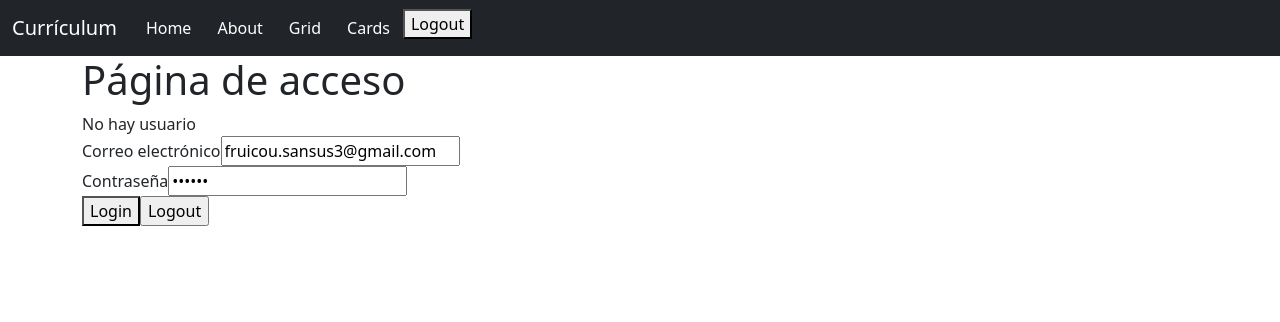
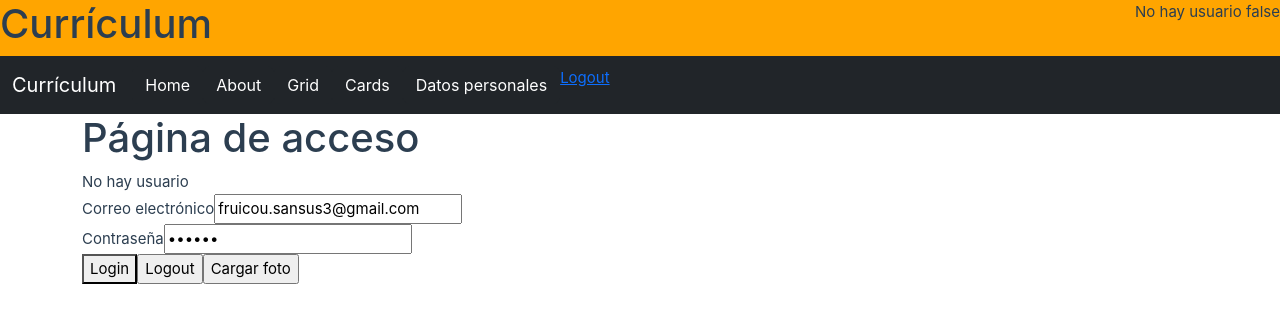
Before and after one commit to Oteriyo8/curriculum-vitae, a Vue app: page /sign-in in a window 1280 px wide. Shown: the top 322 px of the page. Built offline with nearby package versions, Linux system fonts and the light colour scheme; no server answers.

Commit message:
actualización 3.33
añadido carga de datos solo si se está loggeado en firestore + carga de imagen desde firestore

```diff
--- a/src/App.vue
+++ b/src/App.vue
@@ -1,43 +1,29 @@
 <script setup>
 import { RouterLink, RouterView } from "vue-router";
-import HelloWorld from "@/components/HelloWorld.vue";
+import { useStoreUsers } from "./stores/users";
+import TheHeader from "./components/TheHeader.vue";
+
+const userStore = useStoreUsers()
+
+const almacen = useStoreUsers();
+almacen.logged();
+
 </script>
 
 <template>
-  <div>
-    <nav class="navbar navbar-expand-lg navbar-dark bg-dark">
-      <div class="container-fluid">
-        <a class="navbar-brand" href="/">Currículum</a>
-        <!-- <button class="navbar-toggler" type="button" data-bs-toggle="collapse" data-bs-target="#navbarNav" aria-controls="navbarNav" aria-expanded="false" aria-label="Toggle navigation">
-        <span class="navbar-toggler-icon"></span>
-      </button> -->
-        <div class="navbar-collapse" id="navbarNav">
-        <ul class="nav">
-          <li class="nav-item">
-            <RouterLink to="/" class="btn btn-dark mr-2">Home</RouterLink>
-          </li>
-          <li class="nav-item">
-            <RouterLink to="/about" class="btn btn-dark mr-2">About</RouterLink>
-          </li>
-          <li class="nav-item">
-            <RouterLink to="/grid" class="btn btn-dark mr-2">Grid</RouterLink>
-          </li>
-          <li class="nav-item">
-            <RouterLink to="/cards" class="btn btn-dark mr-2">Cards</RouterLink>
-          </li>
-          <li class="nav-item">
-            <button @click="userStore.logout">Logout</button>
-          </li>
-        </ul>
-        </div>
-      </div>
-    </nav>
-  </div>
+<TheHeader :correo="almacen.getEmailUser" :logged="almacen.user?true:false"></TheHeader>
+
   <RouterView />
 
 </template>
 
-<!-- <script setup>
-import { useStoreUsers } from "./stores/users";
-const userStore = useStoreUsers()
-</script> -->
+<style>
+@import '@/assets/base.css'
+
+/* #app {
+  max-width: 1280px;
+  margin: 0 auto;
+  padding: 0;
+
+} */
+</style>
--- /dev/null
+++ b/src/components/TheHeader.vue
@@ -0,0 +1,64 @@
+<template>
+    <header class="main-header">
+        <h1>Currículum</h1>
+        {{correo}} {{logged}}
+
+
+    </header>
+<div>
+    <nav class="navbar navbar-expand-lg navbar-dark bg-dark">
+      <div class="container-fluid">
+        <a class="navbar-brand" href="/">Currículum</a>
+        <!-- <button class="navbar-toggler" type="button" data-bs-toggle="collapse" data-bs-target="#navbarNav" aria-controls="navbarNav" aria-expanded="false" aria-label="Toggle navigation">
+        <span class="navbar-toggler-icon"></span>
+      </button> -->
+        <div class="navbar-collapse" id="navbarNav">
+        <ul class="nav">
+          <li class="nav-item">
+            <RouterLink to="/" class="btn btn-dark mr-2">Home</RouterLink>
+          </li>
+          <li class="nav-item">
+            <RouterLink to="/about" class="btn btn-dark mr-2">About</RouterLink>
+          </li>
+          <li class="nav-item">
+            <RouterLink to="/grid" class="btn btn-dark mr-2">Grid</RouterLink>
+          </li>
+          <li class="nav-item">
+            <RouterLink to="/cards" class="btn btn-dark mr-2">Cards</RouterLink>
+          </li>
+          <li class="nav-item">
+            <RouterLink to="/datospersonales" class="btn btn-dark mr-2">Datos personales</RouterLink>
+          </li>
+          <li class="nav-item">
+            <RouterLink to="/sign-in">Logout</RouterLink>
+          </li>
+        </ul>
+        </div>
+      </div>
+    </nav>
+  </div>
+
+</template>
+
+<script setup>
+// @click="userStore.logout" en el boton
+defineProps({
+   correo:{
+       type: String,
+       default: 'd'
+   },
+   logged: {
+       type: Boolean,
+       default: false
+   }
+});
+
+</script>
+
+<style scoped>
+.main-header{
+    display: flex;
+    justify-content: space-between;
+    background-color: orange;
+}
+</style>
--- /dev/null
+++ b/src/firebase.cloud.storage.js
@@ -0,0 +1,9 @@
+import { storage } from "./firebase";
+
+import { ref, getDownloadURL } from "firebase/storage";
+
+export const getURL = async (ruta = 'profile/rosa.jpeg') =>{
+    const pathReference = ref(storage, ruta);
+    const url = await getDownloadURL(pathReference)
+    return url;
+}
--- a/src/firebase.js
+++ b/src/firebase.js
@@ -2,6 +2,8 @@
 import { initializeApp } from "firebase/app";
 import { getFirestore } from "firebase/firestore";
 import { getAuth } from "firebase/auth";
+// cloud storage
+import { getStorage } from "firebase/storage";
 // TODO: Add SDKs for Firebase products that you want to use
 // https://firebase.google.com/docs/web/setup#available-libraries
 
@@ -22,4 +24,6 @@ export const db = getFirestore(app);
 
 export const auth = getAuth();
 
+export const storage = getStorage(app);
+
 // console.log(app)
--- a/src/router/index.js
+++ b/src/router/index.js
@@ -52,7 +52,14 @@ const router = createRouter({
 
       component: () =>
         import("../views/AccesoView.vue"),
-    }
+    },
+    {
+      path: "/datospersonales",
+      name: "DatosPersonales",
+
+      component: () =>
+        import(/* webpackChunkName: "about" */ "../views/DatosPersonales.vue"),
+    },
   ]
 })
 
--- a/src/stores/users.js
+++ b/src/stores/users.js
@@ -1,12 +1,13 @@
 import { defineStore } from "pinia";
 import { auth } from "../firebase";
-import { signInWithEmailAndPassword,signOut } from "firebase/auth";
+import { signInWithEmailAndPassword,signOut, onAuthStateChanged } from "firebase/auth";
 import router from "../router";
 
 export const useStoreUsers = defineStore("users", {
   state: () => {
     return {
       user: null,
+      errores: null
     };
   },
   getters: {
@@ -19,6 +20,16 @@ export const useStoreUsers = defineStore("users", {
       }
   },
   actions: {
+    logged() {
+      onAuthStateChanged(auth, (user) => {
+        if (user) {
+          // User is signed in, ...
+          this.user = user;
+        } else {
+          this.user = null;
+        }
+      })
+    },
       logout( ) {
         signOut(auth).then(() => {
             this.user = null;
@@ -29,21 +40,12 @@ export const useStoreUsers = defineStore("users", {
             console.log(error)
           });
       },
-    signIn({ email, password }) {
+    async signIn({ email, password }) {
       //     const {email,password} = datos;
-      signInWithEmailAndPassword(auth, email, password)
-        .then((userCredential) => {
-          // Signed in, this. coge las variables que hay en el state
-          this.user = userCredential.user;
-          // ...
-          router.push('/');
-          console.log(this.user)
-        })
-        .catch((error) => {
-          const errorCode = error.code;
-          const errorMessage = error.message;
-          console.log(errorCode, "=>", errorMessage)
-        });
+      const userCredential = await signInWithEmailAndPassword(auth, email, password)
+      this.user = userCredential.user
+
+
     },
   },
 });
--- a/src/views/AboutView.vue
+++ b/src/views/AboutView.vue
@@ -1,12 +1,23 @@
 <template>
-  <div class="about">
-    <ObtenerDatos></ObtenerDatos>
+  <div class="about container">
+    <h1>This is an about page</h1>
+    <img :src="url" alt="No hay imagen">
   </div>
 
 </template>
 
 <script setup>
 import ObtenerDatos from '../components/ObtenerDatos.vue';
+import { getURL } from '../firebase.cloud.storage';
+import { ref } from 'vue';
+// console.log(typeof getURL)
+
+const url = ref("")
+const cargarFoto = async () => {
+  url.value = await getURL();
+}
+
+cargarFoto();
 </script>
 
 <style>
--- a/src/views/AccesoView.vue
+++ b/src/views/AccesoView.vue
@@ -12,10 +12,14 @@
                 <label for="password">Contraseña</label>
                 <input v-model="form.password" type="password" id="password" required>
             </div>
-            <button>Login</button>
+            <button v-show="store.user === null?true:false">Login</button>
             <input @click="desconectar" type="button" value="Logout">
+            <input type="button" @click="cargarFoto" value="Cargar foto">
+            <!-- <strong>{{store.errores}}</strong> -->
+            <div v-if="validacionError" class="error" style="background-color: red; color:white">Error: {{validacionError}}
+            </div>
         </form>
-
+        <img v-if="src.length>0" class="imagen" :src="src" alt="No hay foto">
 
     </div>
 
@@ -24,7 +28,8 @@
 <script setup>
 // Librerias
 import { useStoreUsers } from '../stores/users';
-import { reactive } from 'vue';
+import { reactive,ref } from 'vue';
+import { getURL } from '../firebase.cloud.storage';
 // Inicializar store pinia
 const store = useStoreUsers();
 
@@ -33,10 +38,36 @@ const form = reactive({
     password: '12345a'
 });
 
-const autentificar = () => {
-    store.signIn(form);
+const disabled = ref(false);
+
+const validacionError = ref(false);
+
+const autentificar = async () => {
+
+    try {
+        validacionError.value = false;
+        await store.signIn(form);
+        disabled.value = true;
+
+    } catch (error) {
+        validacionError.value = error.message;
+        console.log("El error", error);
+    }
 }
 const desconectar = () => {
     store.logout()
+    disabled.value = false
+}
+const src = ref("");
+const cargarFoto = async () => {
+    src.value = await getURL();
 }
 </script>
+
+<style>
+.imagen {
+    object-fit: cover;
+    width: 300px;
+    height: 100px;
+}
+</style>
--- /dev/null
+++ b/src/views/DatosPersonales.vue
@@ -0,0 +1,38 @@
+<template>
+    <div class="container" v-if="isLoaded">
+        <h1>Datos Personales</h1>
+
+         <h2>{{store.datosPersonales.nombre}}</h2>
+    </div>
+         <div
+         style="background-color: red; color: white;"
+         v-if="error">
+            {{error.message}}
+         </div>
+</template>
+
+<script setup>
+import { useStorePerfil } from '../stores/perfil';
+import { useStoreDatosPersonales } from '../stores/datosPersonales';
+import { ref } from 'vue';
+
+const store = useStorePerfil();
+const isLoaded = ref (false);
+const error = ref(false);
+
+const lanzar = async () => {
+    try {
+        error.value = false;
+        await store.setDatosPersonales();
+        isLoaded.value = true;
+    } catch (e) {
+        error.value = e
+        console.log(e);
+
+    }
+};
+
+lanzar();
+
+
+</script>
```
Also changed, not shown: src/assets/reglas.txt (added).
